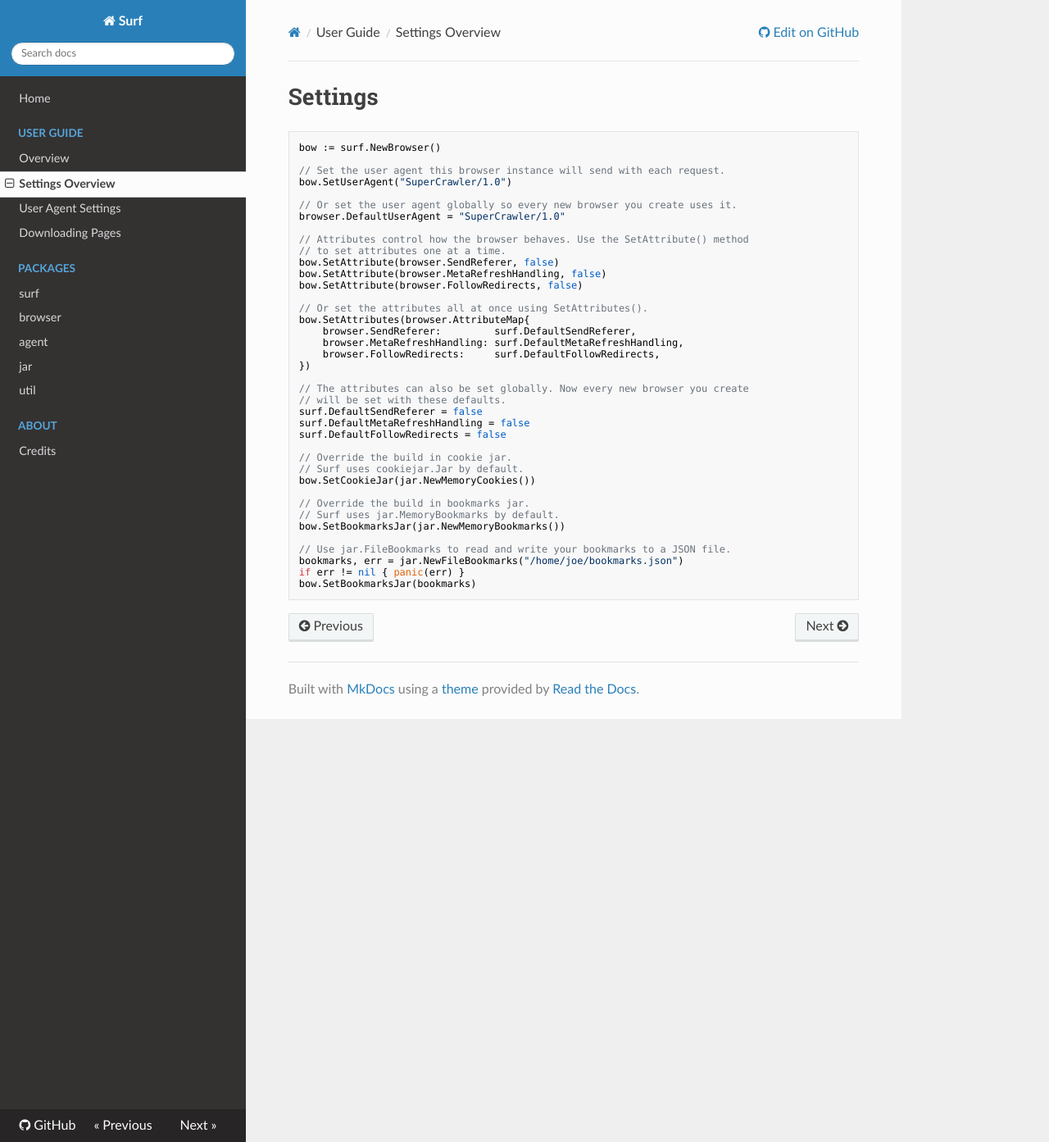
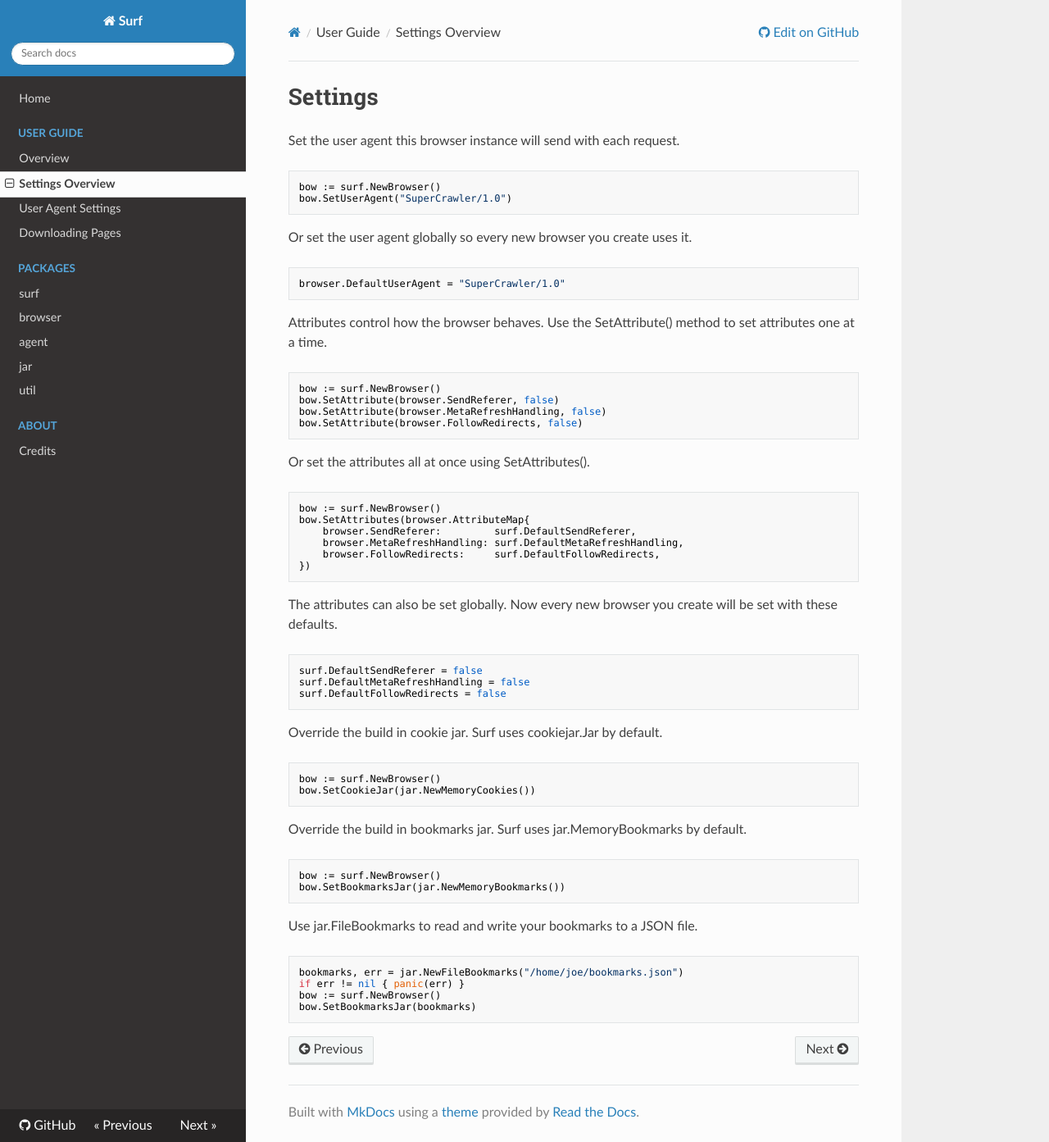
Before and after one commit to headzoo/surf, an MkDocs documentation site: the page built from docs/settings.md, in a window 1280 px wide and 1393 px high. Shown: the whole window at 82% size. Built offline with MkDocs 1.6.1, drawn with Linux system fonts in a browser that asks for light colours; nearby versions of some CDN libraries; old or Windows-style settings are respelled for this version of MkDocs.

Commit message:
Updated docs
[ci skip]

````diff
--- a/docs/settings.md
+++ b/docs/settings.md
@@ -1,43 +1,59 @@
 # Settings
 
+Set the user agent this browser instance will send with each request.
 ```go
 bow := surf.NewBrowser()
+bow.SetUserAgent("SuperCrawler/1.0")
+```
 
-// Set the user agent this browser instance will send with each request.
-bow.SetUserAgent("SuperCrawler/1.0")
+Or set the user agent globally so every new browser you create uses it.
+```go
+browser.DefaultUserAgent = "SuperCrawler/1.0"
+```
 
-// Or set the user agent globally so every new browser you create uses it.
-browser.DefaultUserAgent = "SuperCrawler/1.0"
-
-// Attributes control how the browser behaves. Use the SetAttribute() method
-// to set attributes one at a time.
+Attributes control how the browser behaves. Use the SetAttribute() method
+to set attributes one at a time.
+```go
+bow := surf.NewBrowser()
 bow.SetAttribute(browser.SendReferer, false)
 bow.SetAttribute(browser.MetaRefreshHandling, false)
 bow.SetAttribute(browser.FollowRedirects, false)
+```
 
-// Or set the attributes all at once using SetAttributes().
+Or set the attributes all at once using SetAttributes().
+```go
+bow := surf.NewBrowser()
 bow.SetAttributes(browser.AttributeMap{
     browser.SendReferer:         surf.DefaultSendReferer,
     browser.MetaRefreshHandling: surf.DefaultMetaRefreshHandling,
     browser.FollowRedirects:     surf.DefaultFollowRedirects,
 })
+```
 
-// The attributes can also be set globally. Now every new browser you create
-// will be set with these defaults.
+The attributes can also be set globally. Now every new browser you create
+will be set with these defaults.
+```go
 surf.DefaultSendReferer = false
 surf.DefaultMetaRefreshHandling = false
 surf.DefaultFollowRedirects = false
+```
 
-// Override the build in cookie jar.
-// Surf uses cookiejar.Jar by default.
+Override the build in cookie jar. Surf uses cookiejar.Jar by default.
+```go
+bow := surf.NewBrowser()
 bow.SetCookieJar(jar.NewMemoryCookies())
+```
 
-// Override the build in bookmarks jar.
-// Surf uses jar.MemoryBookmarks by default.
+Override the build in bookmarks jar. Surf uses jar.MemoryBookmarks by default.
+```go
+bow := surf.NewBrowser()
 bow.SetBookmarksJar(jar.NewMemoryBookmarks())
+```
 
-// Use jar.FileBookmarks to read and write your bookmarks to a JSON file.
+Use jar.FileBookmarks to read and write your bookmarks to a JSON file.
+```go
 bookmarks, err = jar.NewFileBookmarks("/home/joe/bookmarks.json")
 if err != nil { panic(err) }
+bow := surf.NewBrowser()
 bow.SetBookmarksJar(bookmarks)
 ```
````
